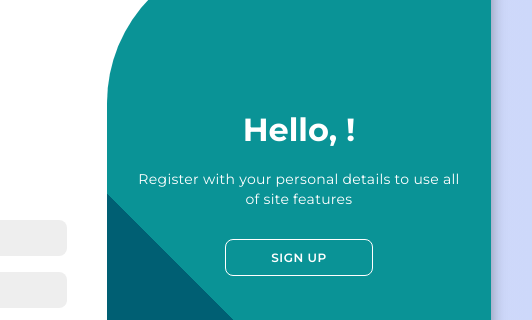
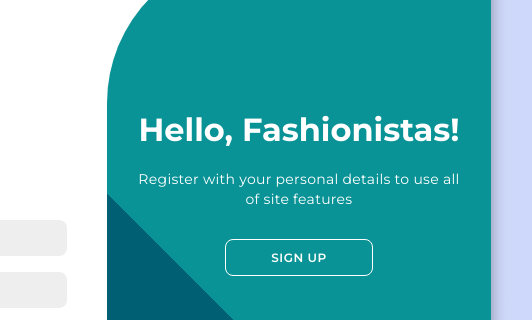
Before and after one commit to salinasronie/Navigator-bar, a plain HTML site: page index.html in a window 1280 px wide. Shown: the part 207-527 px from the top of the page, 533-1065 px from the left. Drawn offline with Linux system fonts and the light colour scheme.

Commit message:
Update index.html

```diff
--- a/index.html
+++ b/index.html
@@ -51,7 +51,7 @@
                 <button class="hidden" id="login">Sign In</button>
             </div>
             <div class="toggle-panel toggle-right">
-                <h1>Hello, !</h1>
+                <h1>Hello, Fashionistas!</h1>
                 <p>Register with your personal details to use all of site features</p>
                 <button class="hidden" id="register">Sign Up</button>
             </div>
```
